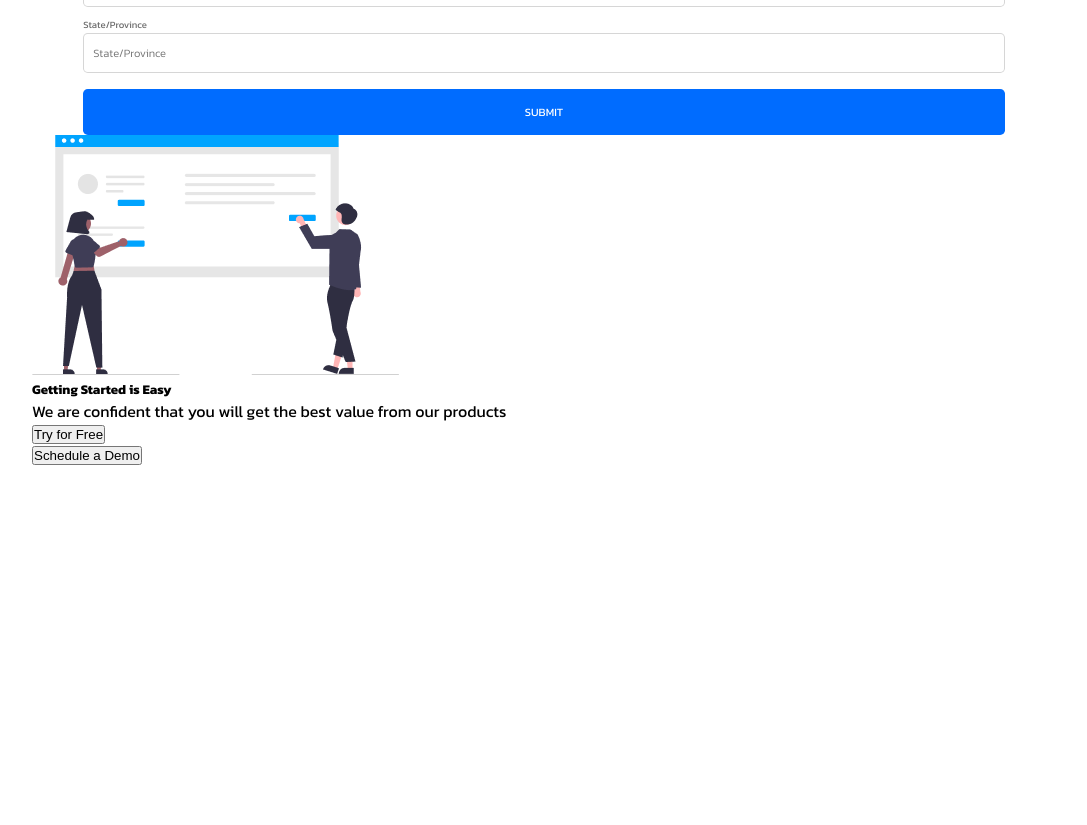
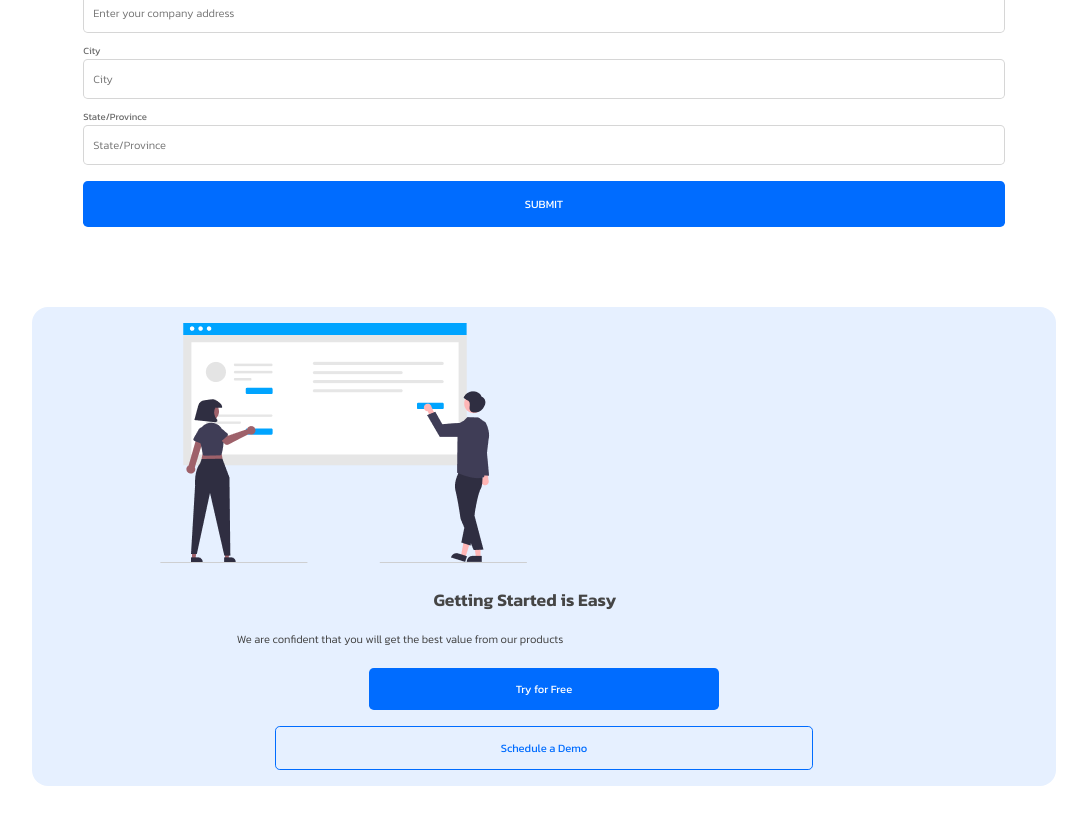
Before and after one commit to Chisquare7/group-project, a React (Create React App) app: page / in a window 1280 px wide. Shown: the part 2420-3245 px from the top of the page, without its empty margins (96-1183 px from the left). Before the commit the page ends 2885 px from the top, so only its background shows below. Built offline with nearby package versions, Linux system fonts and the light colour scheme.

Commit message:
feat: Add CSS styling to the fifth botton section of the page

```diff
--- a/src/App.css
+++ b/src/App.css
@@ -13,7 +13,7 @@ img {
   max-width: 100%;
 }
 
-h1, h2, h3, h4, h5, h6, p, input, textarea, label, span {
+h1, h2, h3, h4, h5, h6, p, input, textarea, label, span, button {
   font-family: 'Kanit', sans-serif;
 }
 
@@ -109,17 +109,11 @@ h1, h2, h3, h4, h5, h6, p, input, textarea, label, span {
 /* Styling of the third section */
 
 .third__section {
-  background-image: url(./myAssets/sect__background.png);
-  background-repeat: no-repeat;
-  position: relative;
+  background: #E6F0FF;
+  border-top-right-radius: 10rem;
+  padding: 4em 0 1em;
   margin-bottom: 3em;
-  /* padding-top: 3em;
-  padding-bottom: 5em; */
 }
-
-/* .third__sect-right {
-  position: absolute;
-} */
 
 .third__sect-left {
   display: none;
@@ -135,7 +129,7 @@ h1, h2, h3, h4, h5, h6, p, input, textarea, label, span {
   font-weight: 700;
   font-style: bold;
   fill: solid;
-  line-height: 1.25rem;
+  line-height: 2rem;
 }
 
 .third__btm {
@@ -277,7 +271,6 @@ h1, h2, h3, h4, h5, h6, p, input, textarea, label, span {
   margin-top: 1em;
 }
 
-
 #submit__btn {
   width: 100%;
   font-weight: 500;
@@ -291,6 +284,94 @@ h1, h2, h3, h4, h5, h6, p, input, textarea, label, span {
   outline: none;
 }
 
+
+/* Styling of the fifth bottom section */
+
+.fifth__sect-btm {
+  background: #E6F0FF;
+  margin: 5em 0;
+  padding: 1em 0;
+  border-radius: 1rem;
+}
+
+.fifth__sect-btm .fifth__btm-content {
+  width: 75%;
+  margin: 0 auto;
+}
+
+.fifth__btm-content .fifth__btm-left {
+  margin-top: 1.5em;
+}
+
+.fifth__btm-left .fifth__left-heading {
+  width: 95%;
+  text-align: center;
+  margin-bottom: 1.2em;
+}
+
+.fifth__left-heading .fifth__left-head {
+  font-size: 1.1rem;
+  color: #454545;
+  font-weight: 600;
+  font-style: light;
+  fill: solid;
+  line-height: 1.2rem;
+}
+
+.fifth__left-subhead {
+  width: 80%;
+  margin: 0 auto;
+
+}
+
+.fifth__left-subhead .fifth__left-subtext {
+  font-size: .7rem;
+  color: #3F3F3F;
+  font-weight: 300;
+  font-style: light;
+  fill: solid;
+  line-height: 1.2rem;
+}
+
+.fifth__sect-action {
+  width: 70%;
+  margin: 1.2em auto 0;
+}
+
+.fifth__btn-first {
+  width: 65%;
+  margin: 0 auto;
+}
+
+.fifth__btn-first .btn__act-first {
+  width: 100%;
+  font-weight: 500;
+  border: none;
+  border-radius: .3rem;
+  padding: .8em .8em;
+  background: #006CFF;
+  color: #FFFFFF;
+  font-size: .7rem;
+  line-height: 1.5rem;
+  outline: none;
+}
+
+.fifth__btn-second {
+  margin-top: 1em;
+}
+
+.fifth__btn-second .btn__act-second {
+  width: 100%;
+  background: #E6F0FF;
+  border: 1px solid #006CFF;
+  font-weight: 500;
+  border-radius: .3rem;
+  padding: .8em .8em;
+  color: #006CFF;
+  font-size: .7rem;
+  line-height: 1.5rem;
+  outline: none;
+}
 
 
 
```
